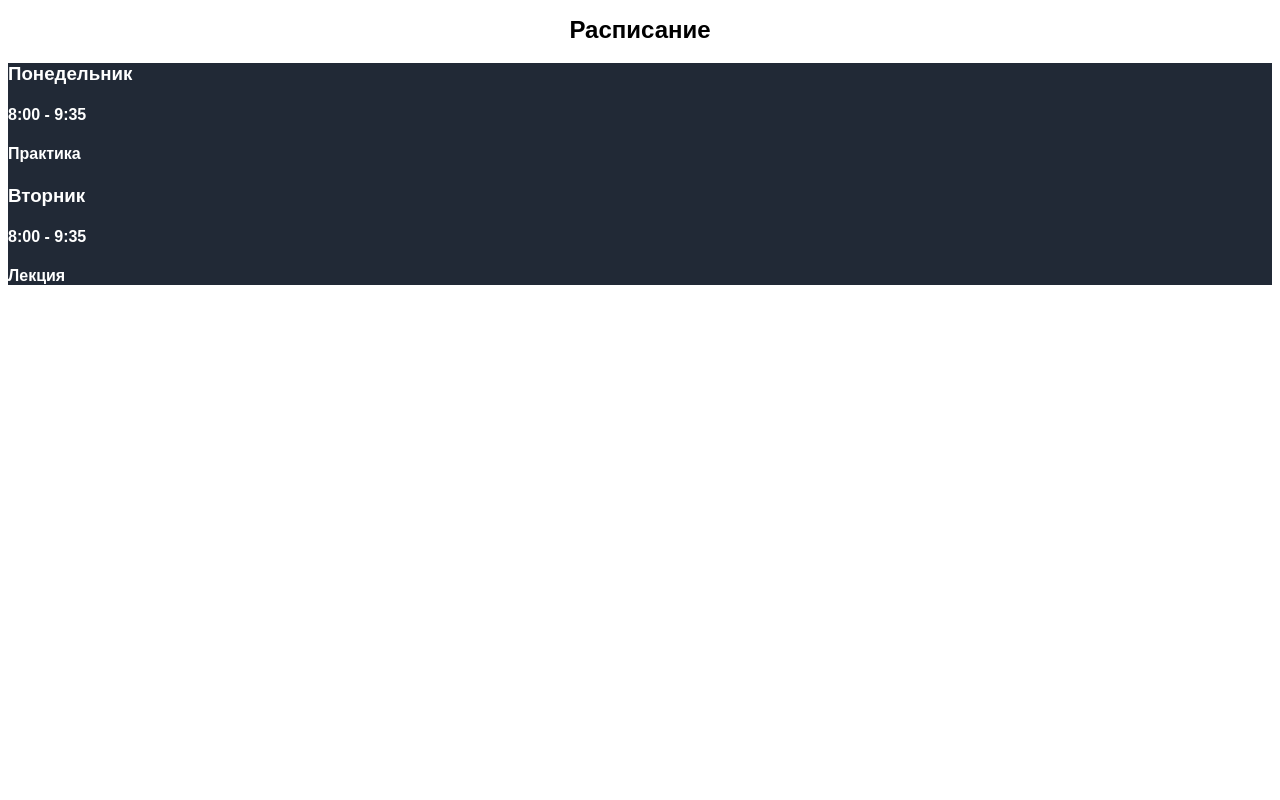
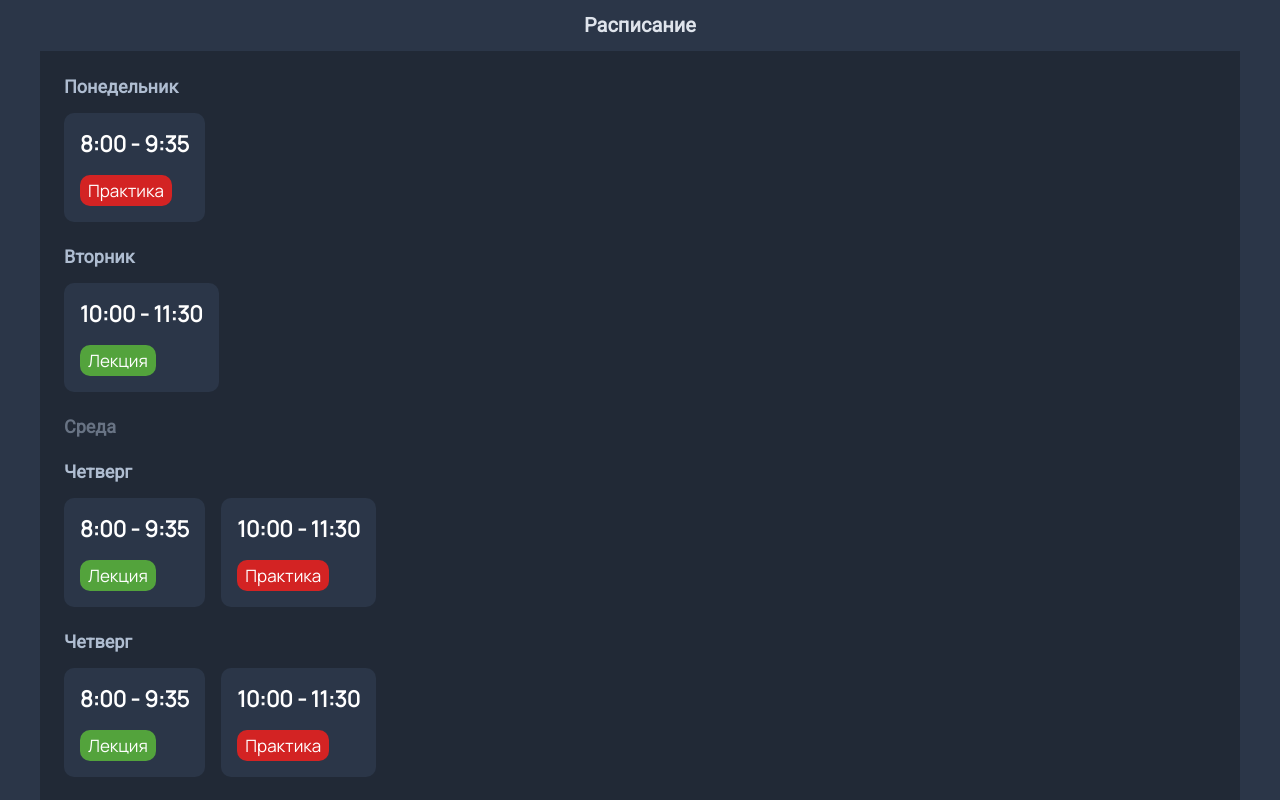
Before and after one commit to AppleCherryJaM/pdsFront, an Angular app: page /user in a window 1280 px wide. Shown: the top 800 px of the page. Built offline with nearby package versions, Linux system fonts and the light colour scheme.

Commit message:
feat(): add layout for user's page

```diff
--- a/src/app/login/login.component.css
+++ b/src/app/login/login.component.css
@@ -1,19 +1,20 @@
-@import url('https://fonts.googleapis.com/css?family=Poppins');
+@import url("https://fonts.googleapis.com/css?family=Poppins");
+
+/* Override for general style */
+::ng-deep html {
+  background-color: #56baed;
+}
+
+::ng-deep body {
+  font-family: "Poppins", sans-serif;
+  height: 97vh;
+}
 
 /* BASIC */
 
-html {
-  background-color: #56baed;
-}
-
-body {
-  font-family: "Poppins", sans-serif;
-  height: 100vh;
-}
-
 a {
   color: #92badd;
-  display:inline-block;
+  display: inline-block;
   text-decoration: none;
   font-weight: 400;
 }
@@ -23,12 +24,10 @@ h2 {
   font-size: 16px;
   font-weight: 600;
   text-transform: uppercase;
-  display:inline-block;
+  display: inline-block;
   margin: 40px 8px 10px 8px;
   color: #cccccc;
 }
-
-
 
 /* STRUCTURE */
 
@@ -51,8 +50,8 @@ h2 {
   max-width: 450px;
   position: relative;
   padding: 0px;
-  -webkit-box-shadow: 0 30px 60px 0 rgba(0,0,0,0.3);
-  box-shadow: 0 30px 60px 0 rgba(0,0,0,0.3);
+  -webkit-box-shadow: 0 30px 60px 0 rgba(0, 0, 0, 0.3);
+  box-shadow: 0 30px 60px 0 rgba(0, 0, 0, 0.3);
   text-align: center;
 }
 
@@ -65,8 +64,6 @@ h2 {
   border-radius: 0 0 10px 10px;
 }
 
-
-
 /* TABS */
 
 h2.inactive {
@@ -78,11 +75,11 @@ h2.active {
   border-bottom: 2px solid #5fbae9;
 }
 
-
-
 /* FORM TYPOGRAPHY*/
 
-input[type=button], input[type=submit], input[type=reset]  {
+input[type="button"],
+input[type="submit"],
+input[type="reset"] {
   background-color: #56baed;
   border: none;
   color: white;
@@ -92,8 +89,8 @@ input[type=button], input[type=submit], input[type=reset]  {
   display: inline-block;
   text-transform: uppercase;
   font-size: 13px;
-  -webkit-box-shadow: 0 10px 30px 0 rgba(95,186,233,0.4);
-  box-shadow: 0 10px 30px 0 rgba(95,186,233,0.4);
+  -webkit-box-shadow: 0 10px 30px 0 rgba(95, 186, 233, 0.4);
+  box-shadow: 0 10px 30px 0 rgba(95, 186, 233, 0.4);
   -webkit-border-radius: 5px 5px 5px 5px;
   border-radius: 5px 5px 5px 5px;
   margin: 5px 20px 40px 20px;
@@ -104,11 +101,15 @@ input[type=button], input[type=submit], input[type=reset]  {
   transition: all 0.3s ease-in-out;
 }
 
-input[type=button]:hover, input[type=submit]:hover, input[type=reset]:hover  {
+input[type="button"]:hover,
+input[type="submit"]:hover,
+input[type="reset"]:hover {
   background-color: #39ace7;
 }
 
-input[type=button]:active, input[type=submit]:active, input[type=reset]:active  {
+input[type="button"]:active,
+input[type="submit"]:active,
+input[type="reset"]:active {
   -moz-transform: scale(0.95);
   -webkit-transform: scale(0.95);
   -o-transform: scale(0.95);
@@ -116,7 +117,7 @@ input[type=button]:active, input[type=submit]:active, input[type=reset]:active
   transform: scale(0.95);
 }
 
-input[type=text] {
+input[type="text"] {
   background-color: #f6f6f6;
   border: none;
   color: #0d0d0d;
@@ -137,12 +138,12 @@ input[type=text] {
   border-radius: 5px 5px 5px 5px;
 }
 
-input[type=text]:focus {
+input[type="text"]:focus {
   background-color: #fff;
   border-bottom: 2px solid #5fbae9;
 }
 
-input[type=text]::placeholder {
+input[type="text"]::placeholder {
   color: #cccccc;
 }
 
@@ -185,23 +186,44 @@ input[type=text]::placeholder {
 }
 
 /* Simple CSS3 Fade-in Animation */
-@-webkit-keyframes fadeIn { from { opacity:0; } to { opacity:1; } }
-@-moz-keyframes fadeIn { from { opacity:0; } to { opacity:1; } }
-@keyframes fadeIn { from { opacity:0; } to { opacity:1; } }
+@-webkit-keyframes fadeIn {
+  from {
+    opacity: 0;
+  }
+  to {
+    opacity: 1;
+  }
+}
+@-moz-keyframes fadeIn {
+  from {
+    opacity: 0;
+  }
+  to {
+    opacity: 1;
+  }
+}
+@keyframes fadeIn {
+  from {
+    opacity: 0;
+  }
+  to {
+    opacity: 1;
+  }
+}
 
 .fadeIn {
-  opacity:0;
-  -webkit-animation:fadeIn ease-in 1;
-  -moz-animation:fadeIn ease-in 1;
-  animation:fadeIn ease-in 1;
+  opacity: 0;
+  -webkit-animation: fadeIn ease-in 1;
+  -moz-animation: fadeIn ease-in 1;
+  animation: fadeIn ease-in 1;
 
-  -webkit-animation-fill-mode:forwards;
-  -moz-animation-fill-mode:forwards;
-  animation-fill-mode:forwards;
+  -webkit-animation-fill-mode: forwards;
+  -moz-animation-fill-mode: forwards;
+  animation-fill-mode: forwards;
 
-  -webkit-animation-duration:1s;
-  -moz-animation-duration:1s;
-  animation-duration:1s;
+  -webkit-animation-duration: 1s;
+  -moz-animation-duration: 1s;
+  animation-duration: 1s;
 }
 
 .fadeIn.first {
@@ -229,7 +251,6 @@ input[type=text]::placeholder {
   margin: 20px 0;
 }
 
-
 /* Simple CSS3 Fade-in Animation */
 .underlineHover:after {
   display: block;
@@ -246,11 +267,9 @@ input[type=text]::placeholder {
   color: #0d0d0d;
 }
 
-.underlineHover:hover:after{
+.underlineHover:hover:after {
   width: 100%;
 }
-
-
 
 /* OTHERS */
 
@@ -259,9 +278,5 @@ input[type=text]::placeholder {
 }
 
 #icon {
-  width:60%;
+  width: 60%;
 }
-
-* {
-  box-sizing: border-box;
-}
--- a/src/app/login/login.component.ts
+++ b/src/app/login/login.component.ts
@@ -1,20 +1,17 @@
 import { Component, OnInit } from '@angular/core';
-import {Router} from "@angular/router";
+import { Router } from '@angular/router';
 
 @Component({
   selector: 'app-login',
   templateUrl: './login.component.html',
-  styleUrls: ['./login.component.css']
+  styleUrls: ['./login.component.css'],
 })
 export class LoginComponent implements OnInit {
+  constructor(private router: Router) {}
 
-  constructor(private router: Router) { }
-
-  ngOnInit(): void {
-  }
+  ngOnInit(): void {}
 
   goToSignUpForm() {
-    this.router.navigate(["/sign-up"])
+    this.router.navigate(['/sign-up']);
   }
-
 }
--- a/src/app/sign-up/sign-up.component.css
+++ b/src/app/sign-up/sign-up.component.css
@@ -1,15 +1,16 @@
 @import url('https://fonts.googleapis.com/css?family=Poppins');
 
-/* BASIC */
-
-html {
+/* Override for general style */
+::ng-deep html {
   background-color: #56baed;
 }
 
-body {
+::ng-deep body {
   font-family: "Poppins", sans-serif;
-  height: 100vh;
+  height: 97vh;
 }
+
+/* BASIC */
 
 a {
   color: #92badd;
@@ -27,8 +28,6 @@ h2 {
   margin: 40px 8px 10px 8px;
   color: #cccccc;
 }
-
-
 
 /* STRUCTURE */
 
@@ -65,8 +64,6 @@ h2 {
   border-radius: 0 0 10px 10px;
 }
 
-
-
 /* TABS */
 
 h2.inactive {
@@ -77,8 +74,6 @@ h2.active {
   color: #0d0d0d;
   border-bottom: 2px solid #5fbae9;
 }
-
-
 
 /* FORM TYPOGRAPHY*/
 
@@ -250,8 +245,6 @@ input[type=text]::placeholder, input[type=password]::placeholder, input[type=ema
   width: 100%;
 }
 
-
-
 /* OTHERS */
 
 *:focus {
@@ -261,7 +254,3 @@ input[type=text]::placeholder, input[type=password]::placeholder, input[type=ema
 #icon {
   width:60%;
 }
-
-* {
-  box-sizing: border-box;
-}
--- a/src/app/sign-up/sign-up.component.ts
+++ b/src/app/sign-up/sign-up.component.ts
@@ -1,20 +1,17 @@
 import { Component, OnInit } from '@angular/core';
-import {Router} from "@angular/router";
+import { Router } from '@angular/router';
 
 @Component({
   selector: 'app-sign-up',
   templateUrl: './sign-up.component.html',
-  styleUrls: ['./sign-up.component.css']
+  styleUrls: ['./sign-up.component.css'],
 })
 export class SignUpComponent implements OnInit {
+  constructor(private router: Router) {}
 
-  constructor(private router: Router) { }
-
-  ngOnInit(): void {
-  }
+  ngOnInit(): void {}
 
   goToSignInForm() {
-    this.router.navigate(["/login"]);
+    this.router.navigate(['/login']);
   }
-
 }
--- a/src/app/user-profile/user-profile.component.css
+++ b/src/app/user-profile/user-profile.component.css
@@ -1,9 +1,76 @@
+::ng-deep html {
+  background-color: #2b3648;
+  color: white;
+  font-family: Roboto;
+}
+
 main h1 {
   text-align: center;
-  font-size: 24px;
+  font-size: 20px;
+  color: #dfe4ec;
 }
 
 .timetable {
   background: #212936;
-  color: white;
+  margin: 0 2rem;
+  padding: 1px 24px;
 }
+
+section {
+  margin: 24px 0;
+}
+
+.work-day,
+.off-day {
+  margin: 0;
+  font-size: 18px;
+}
+
+.lessons {
+  display: flex;
+}
+
+.lesson {
+  background-color: #2b3648;
+  width: fit-content;
+  padding: 16px;
+  margin: 16px 0;
+  margin-right: 16px;
+  margin-bottom: 0;
+  border-radius: 10px;
+}
+
+.lesson-time {
+  font-family: Manrope;
+  font-size: 22px;
+  font-weight: 700;
+  margin: 0;
+}
+
+.lesson-type {
+  font-family: Manrope;
+  font-size: 17px;
+  font-weight: 300;
+  margin-bottom: 0;
+  width: fit-content;
+  margin: 0;
+  margin-top: 16px;
+  padding: 4px 8px;
+  border-radius: 10px;
+}
+
+.lesson-type.practice {
+  background-color: #D32323;
+}
+
+.lesson-type.lection {
+  background-color: #53A33C;
+}
+
+.work-day {
+  color: #afbdd1;
+}
+
+.off-day {
+  color: #afbdd180;
+}
--- a/src/app/user-profile/user-profile.component.html
+++ b/src/app/user-profile/user-profile.component.html
@@ -2,17 +2,63 @@
   <h1>Расписание</h1>
   <div class="timetable">
     <section>
-      <h3>Понедельник</h3>
-      <div class="lesson">
-        <h4 class="time">8:00 - 9:35</h4>
-        <h4 class="practice">Практика</h4>
+      <h3 class="work-day">Понедельник</h3>
+      <div class="lessons">
+        <div class="lesson">
+          <h4 class="lesson-time">8:00 - 9:35</h4>
+          <h4 class="lesson-type practice">Практика</h4>
+        </div>
       </div>
     </section>
     <section>
-      <h3>Вторник</h3>
-      <div class="lesson">
-        <h4 class="lesson__time">8:00 - 9:35</h4>
-        <h4 class="lection">Лекция</h4>
+      <h3 class="work-day">Вторник</h3>
+      <div class="lessons">
+        <div class="lesson">
+          <h4 class="lesson-time">10:00 - 11:30</h4>
+          <h4 class="lesson-type lection">Лекция</h4>
+        </div>
+      </div>
+    </section>
+    <section>
+      <h3 class="off-day">Среда</h3>
+    </section>
+    <section>
+      <h3 class="work-day">Четверг</h3>
+      <div class="lessons">
+        <div class="lesson">
+          <h4 class="lesson-time">8:00 - 9:35</h4>
+          <h4 class="lesson-type lection">Лекция</h4>
+        </div>
+        <div class="lesson">
+          <h4 class="lesson-time">10:00 - 11:30</h4>
+          <h4 class="lesson-type practice">Практика</h4>
+        </div>
+      </div>
+    </section>
+    <section>
+      <h3 class="work-day">Четверг</h3>
+      <div class="lessons">
+        <div class="lesson">
+          <h4 class="lesson-time">8:00 - 9:35</h4>
+          <h4 class="lesson-type lection">Лекция</h4>
+        </div>
+        <div class="lesson">
+          <h4 class="lesson-time">10:00 - 11:30</h4>
+          <h4 class="lesson-type practice">Практика</h4>
+        </div>
+      </div>
+    </section>
+    <section>
+      <h3 class="work-day">Четверг</h3>
+      <div class="lessons">
+        <div class="lesson">
+          <h4 class="lesson-time">8:00 - 9:35</h4>
+          <h4 class="lesson-type lection">Лекция</h4>
+        </div>
+        <div class="lesson">
+          <h4 class="lesson-time">10:00 - 11:30</h4>
+          <h4 class="lesson-type practice">Практика</h4>
+        </div>
       </div>
     </section>
   </div>
--- a/src/app/user-profile/user-profile.component.ts
+++ b/src/app/user-profile/user-profile.component.ts
@@ -3,13 +3,10 @@ import { Component, OnInit } from '@angular/core';
 @Component({
   selector: 'app-user-profile',
   templateUrl: './user-profile.component.html',
-  styleUrls: ['./user-profile.component.css']
+  styleUrls: ['./user-profile.component.css'],
 })
 export class UserProfileComponent implements OnInit {
+  constructor() {}
 
-  constructor() { }
-
-  ngOnInit(): void {
-  }
-
+  ngOnInit(): void {}
 }
--- a/src/styles.css
+++ b/src/styles.css
@@ -1,4 +1,6 @@
-body {
-  font-family: "Poppins", sans-serif;
-  height: 97vh;
+@import url("https://fonts.googleapis.com/css?family=Roboto");
+@import url("https://fonts.googleapis.com/css?family=Manrope");
+
+* {
+  box-sizing: border-box;
 }
```
Also changed, not shown: src/app/app-routing.module.ts (+14 -15 lines), src/app/login/login.component.html (+23 -10 lines), src/app/sign-up/sign-up.component.html (+40 -9 lines).
